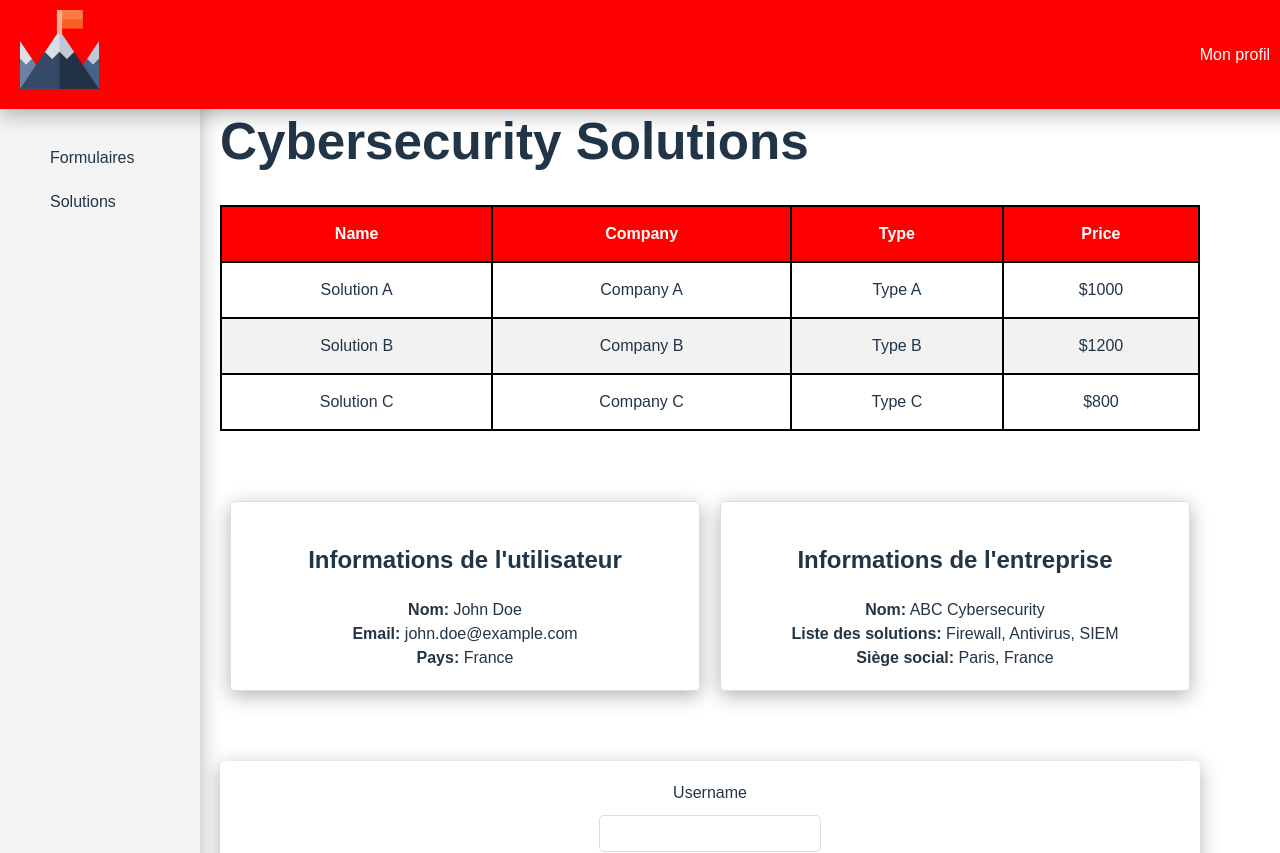
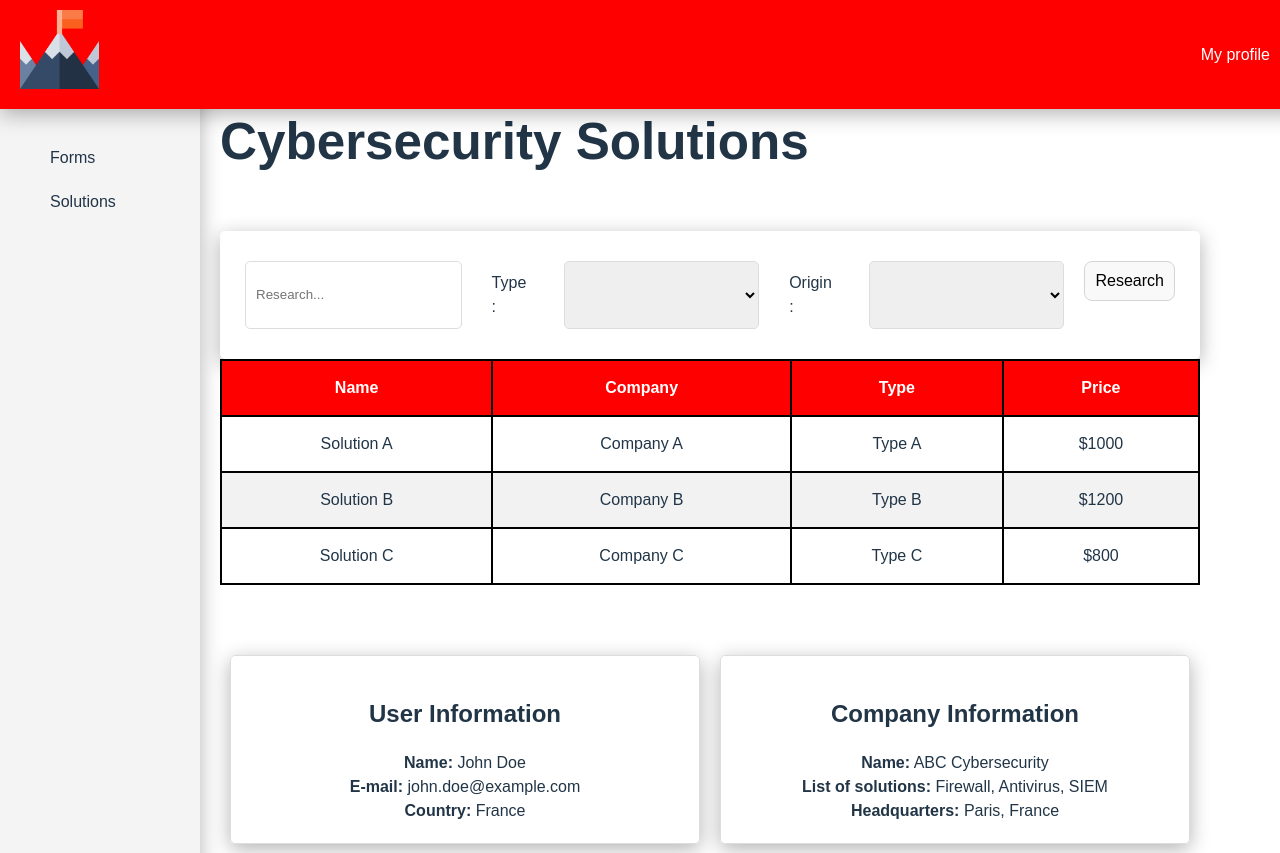
Before and after one commit to Groupe2p3/CyberProjectG2, a React (Vite) app in the folder react-g2/: page / in a window 1280 px wide. Shown: the top 853 px of the page. Built offline with nearby package versions, Linux system fonts and the light colour scheme.

Commit message:
Système de recherche et début composant forms

```diff
--- a/react-g2/src/App.css
+++ b/react-g2/src/App.css
@@ -69,6 +69,54 @@ body {
   padding: 20px;
   width: calc(100% - 300px);
   position: absolute;
+}
+
+.search {
+  display: flex;
+  flex-direction: column;
+  align-items: center;
+  margin-top: 60px;
+  box-shadow: 0px 5px 20px rgba(0, 0, 0, 0.3);
+  padding: 20px;
+  border-radius: 5px;
+}
+
+.search-inputs {
+  display: flex;
+  justify-content: center;
+}
+
+.search input {
+  margin: 10px;
+  padding: 10px;
+  width: 200px;
+  border: 1px solid #ddd;
+  border-radius: 5px;
+}
+
+.search label {
+  margin: 10px;
+  padding: 10px;
+}
+
+.search button {
+  margin: 10px;
+  padding: 10px;
+  border: 1px solid #d5d5d5;
+}
+
+.search button:hover {
+  background-color: #ff0000;
+  border: 1px solid #ff0000;
+  color: white;
+}
+
+.search select {
+  margin: 10px;
+  padding: 10px;
+  width: 200px;
+  border: 1px solid #ddd;
+  border-radius: 5px;
 }
 
 table {
--- a/react-g2/src/App.jsx
+++ b/react-g2/src/App.jsx
@@ -7,6 +7,7 @@ import dataTable from './data/dataTable.json';
 import Profil from './components/Profil';
 import SignUp from './components/SignUp';
 import Login from './components/Login';
+import Searchbar from './components/Searchbar';
 import './App.css';
 
 const App = () => {
@@ -24,6 +25,9 @@ const App = () => {
         <Sidebar />
         <div className="main-content">
           <h1>Cybersecurity Solutions</h1>
+          <div className="search">
+            <Searchbar />
+          </div>
           <Table dataTable={tableData} />
           <Profil />
           <SignUp />
--- a/react-g2/src/components/Navbar.jsx
+++ b/react-g2/src/components/Navbar.jsx
@@ -8,7 +8,7 @@ const Navbar = () => {
       <div className="navbar-container">
         <div className="navbar-logo"><img src={logoImage} alt="logo" className="logo-image"/></div>
         <ul className="navbar-menu">
-          <li className="navbar-item">Mon profil
+          <li className="navbar-item">My profile
           </li>
         </ul>
       </div>
--- a/react-g2/src/components/Profil.jsx
+++ b/react-g2/src/components/Profil.jsx
@@ -19,16 +19,16 @@ const Profil = () => {
   return (
     <div className="profil-container">
       <div className="user-info">
-        <h2>Informations de l'utilisateur</h2>
-        <p><strong>Nom:</strong> {userInfo.nom}</p>
-        <p><strong>Email:</strong> {userInfo.email}</p>
-        <p><strong>Pays:</strong> {userInfo.pays}</p>
+        <h2>User Information</h2>
+        <p><strong>Name:</strong> {userInfo.nom}</p>
+        <p><strong>E-mail:</strong> {userInfo.email}</p>
+        <p><strong>Country:</strong> {userInfo.pays}</p>
       </div>
       <div className="company-info">
-        <h2>Informations de l'entreprise</h2>
-        <p><strong>Nom:</strong> {companyInfo.nom}</p>
-        <p><strong>Liste des solutions:</strong> {companyInfo.solutions.join(', ')}</p>
-        <p><strong>Siège social:</strong> {companyInfo.siegeSocial}</p>
+        <h2>Company Information</h2>
+        <p><strong>Name:</strong> {companyInfo.nom}</p>
+        <p><strong>List of solutions:</strong> {companyInfo.solutions.join(', ')}</p>
+        <p><strong>Headquarters:</strong> {companyInfo.siegeSocial}</p>
       </div>
     </div>
   );
--- /dev/null
+++ b/react-g2/src/components/Searchbar.jsx
@@ -0,0 +1,22 @@
+import React from 'react';
+
+//define a function
+
+const Searchbar = () => {
+
+    return (
+        <div class="search-inputs">
+            <input type="text" placeholder="Research..."></input>
+            <label for="lstType">Type : </label>
+            <select type="select" id="lstType" />
+            <label for="lstOrigine">Origin : </label>
+            <select type="select" id="lstOrigine" />
+            <div className="btnContainer">
+                <button>Research</button>
+            </div>
+        </div>
+    );
+
+};
+
+export default Searchbar;
--- a/react-g2/src/components/Sidebar.jsx
+++ b/react-g2/src/components/Sidebar.jsx
@@ -5,7 +5,7 @@ const Sidebar = () => {
   return (
     <aside className="sidebar">
       <ul className="sidebar-menu">
-        <li className="sidebar-item">Formulaires</li>
+        <li className="sidebar-item">Forms</li>
         <li className="sidebar-item">Solutions</li>
       </ul>
     </aside>
```
Also changed, not shown: react-g2/src/components/Forms.jsx (added, +16 -0 lines).
